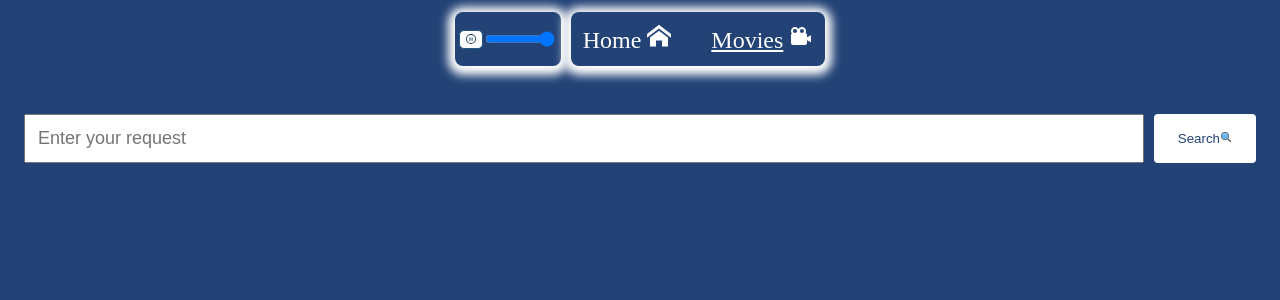
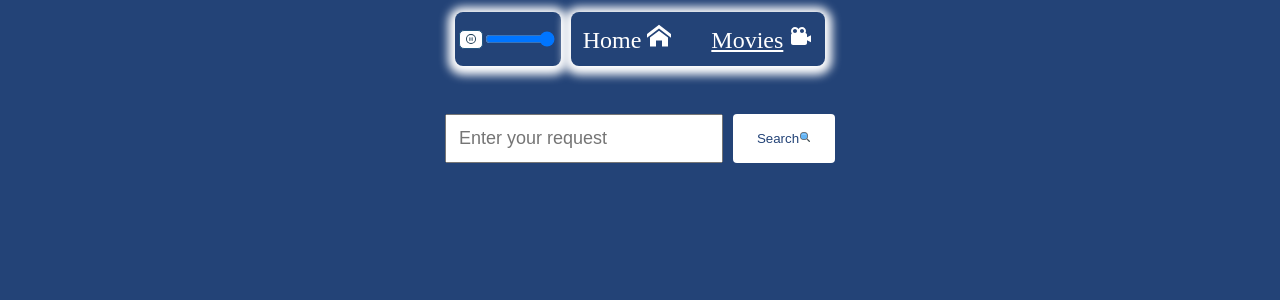
Before and after one commit to Yuliya0484/goit-react-hw-05, a React (Vite) app: page /movies in a window 1280 px wide. Shown: the top 300 px of the page. Built offline with nearby package versions, Linux system fonts and the light colour scheme.

Commit message:
change-input-styles

```diff
--- a/src/components/MovieList/MovieList.module.css
+++ b/src/components/MovieList/MovieList.module.css
@@ -2,6 +2,7 @@
   display: flex;
   gap: 12px;
   flex-wrap: wrap;
+  justify-content: center;
   align-items: stretch;
   margin-bottom: 12px;
 }
--- a/src/pages/MoviesPage/MoviesPage.module.css
+++ b/src/pages/MoviesPage/MoviesPage.module.css
@@ -4,12 +4,13 @@
 .form {
   display: flex;
   gap: 10px;
+  justify-content: center;
   margin-bottom: 24px;
 }
 .input {
-  flex-grow: 1;
   padding: 12px;
   font-size: 18px;
+  width: 250px;
 }
 .button {
   padding: 8px 24px;
```
